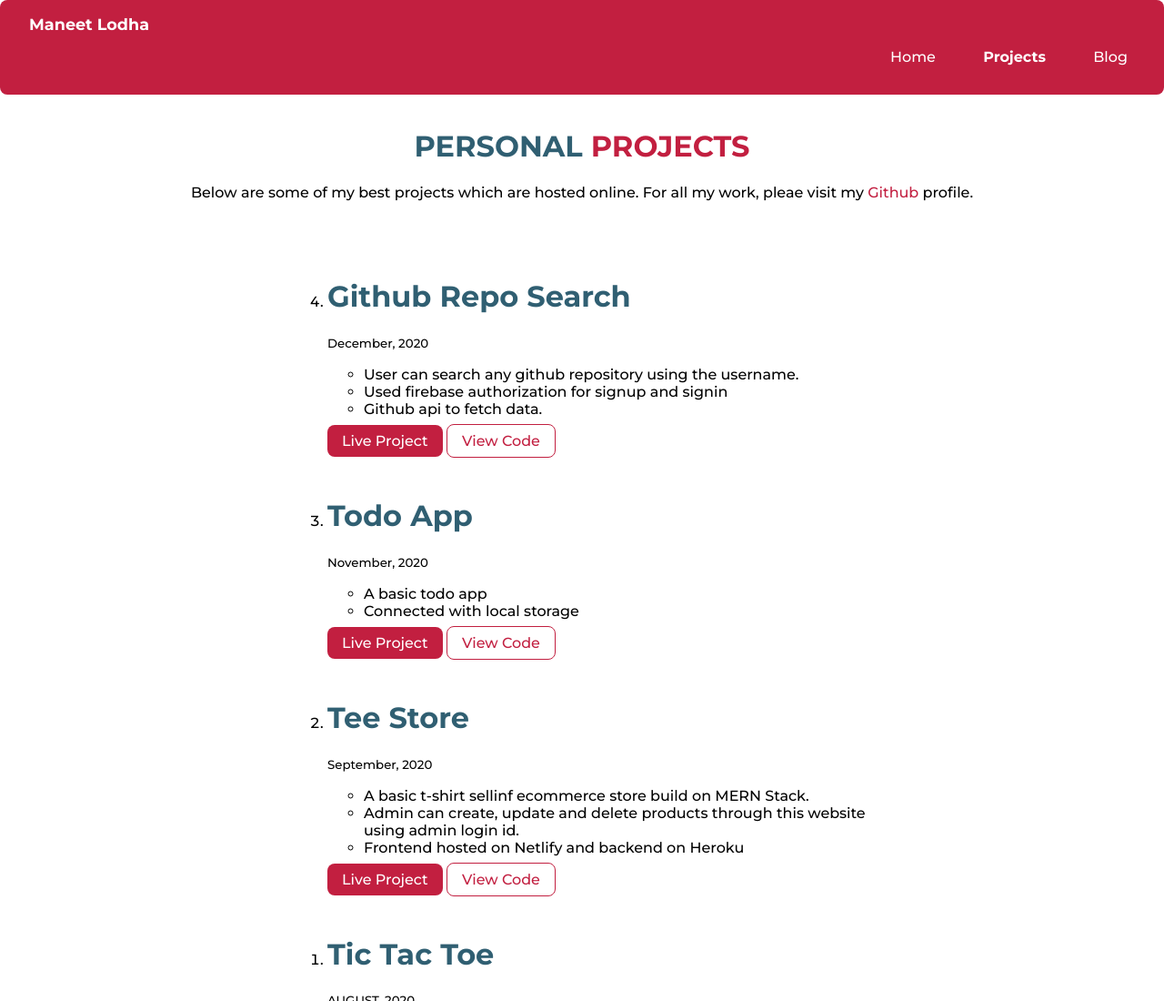
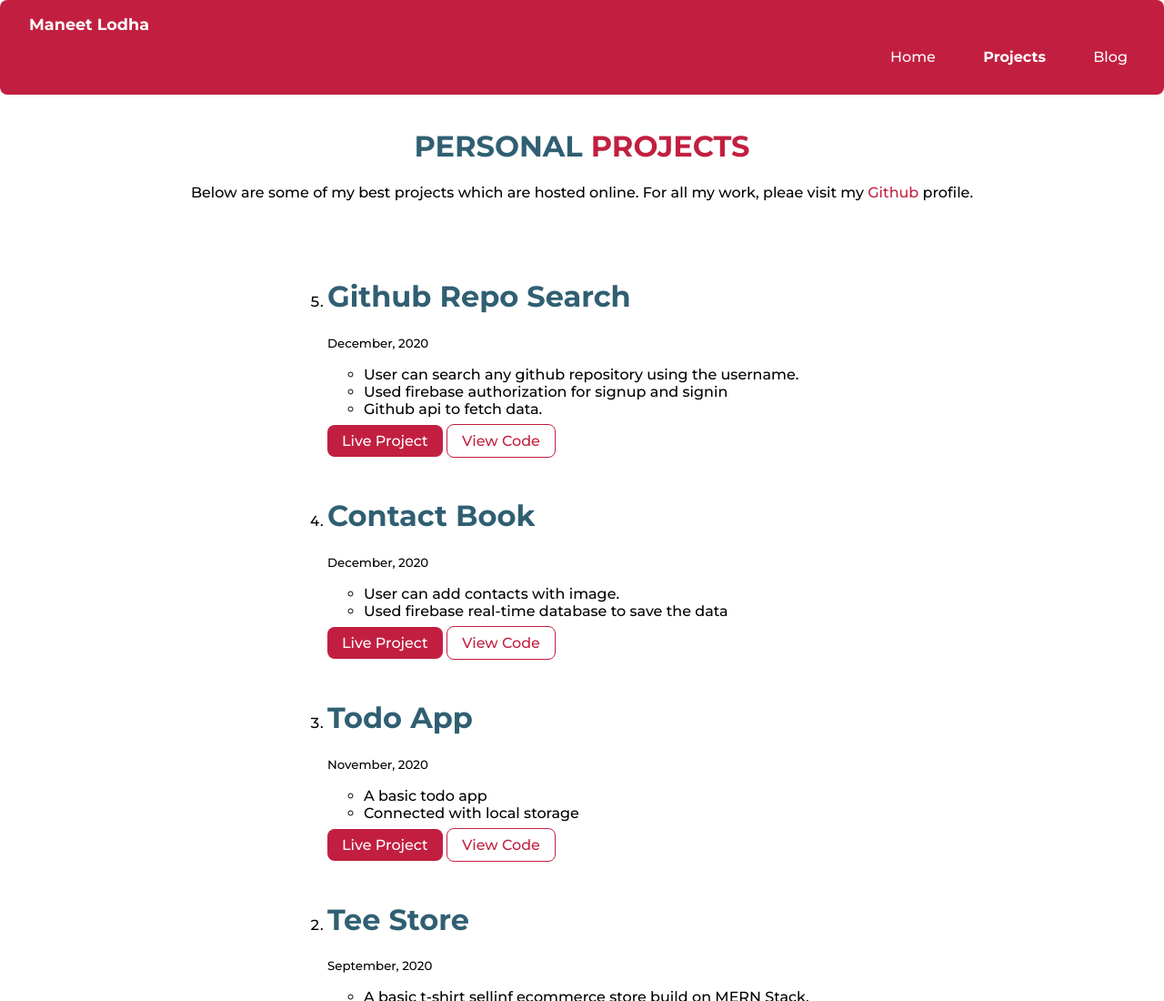
Before and after one commit to maneetlodha28/Components_HTML_Portfolio, a plain HTML site: page project.html in a window 1280 px wide. Shown: the top 1100 px of the page at 91% size. Drawn offline with Linux system fonts and the light colour scheme.

Commit message:
Update project.html

```diff
--- a/project.html
+++ b/project.html
@@ -77,6 +77,22 @@
 
                 </li>
             </div>
+
+     <div class="container container-center space">
+                <li >
+                    <h1>Contact Book</h1>
+                    <small>December, 2020</small>
+                    <p><ul>
+                        <li>User can add contacts with image.</li>
+                        <li>Used firebase real-time database to save the data</li>
+                        <liBootstrap for UI.</li>
+                    </ul></p>
+
+                    <a class= "link link-primary" href="https://contactlog.netlify.app/" target="_blank">Live Project</a>
+                    <a class= "link link-secondary" href="https://github.com/maneetlodha28/firbaseDatabaseContactBook">View  Code</a>
+
+                </li>
+            </div>
             <div class="container container-center space" >
                 <li>
                     <h1>Todo App</h1>
```
